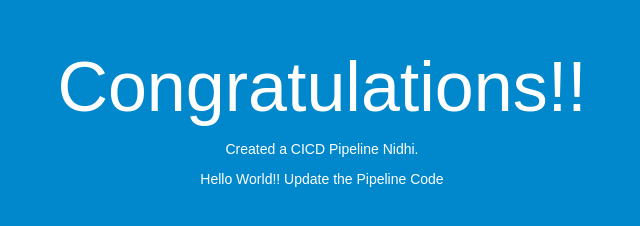
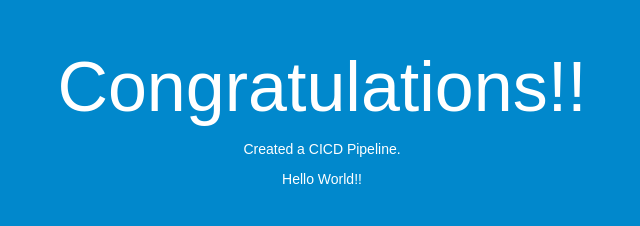
Before and after one commit to muhammad-tahir0312/MyDynamicWebsite, a plain HTML site: page index.html in a window 1280 px wide. Shown: the whole page, without its empty margins (318-958 px from the left). Drawn offline with Linux system fonts and the light colour scheme.

Commit message:
Update index.html

```diff
--- a/index.html
+++ b/index.html
@@ -27,8 +27,8 @@
 <body>
   <div align="center">
 <h1>Congratulations!!</h1>
-<p>Created a CICD Pipeline Nidhi.</p>
-    <p>Hello World!! Update the Pipeline Code</p>
+<p>Created a CICD Pipeline.</p>
+    <p>Hello World!!</p>
   </div>
 </body>
 </html>
```
